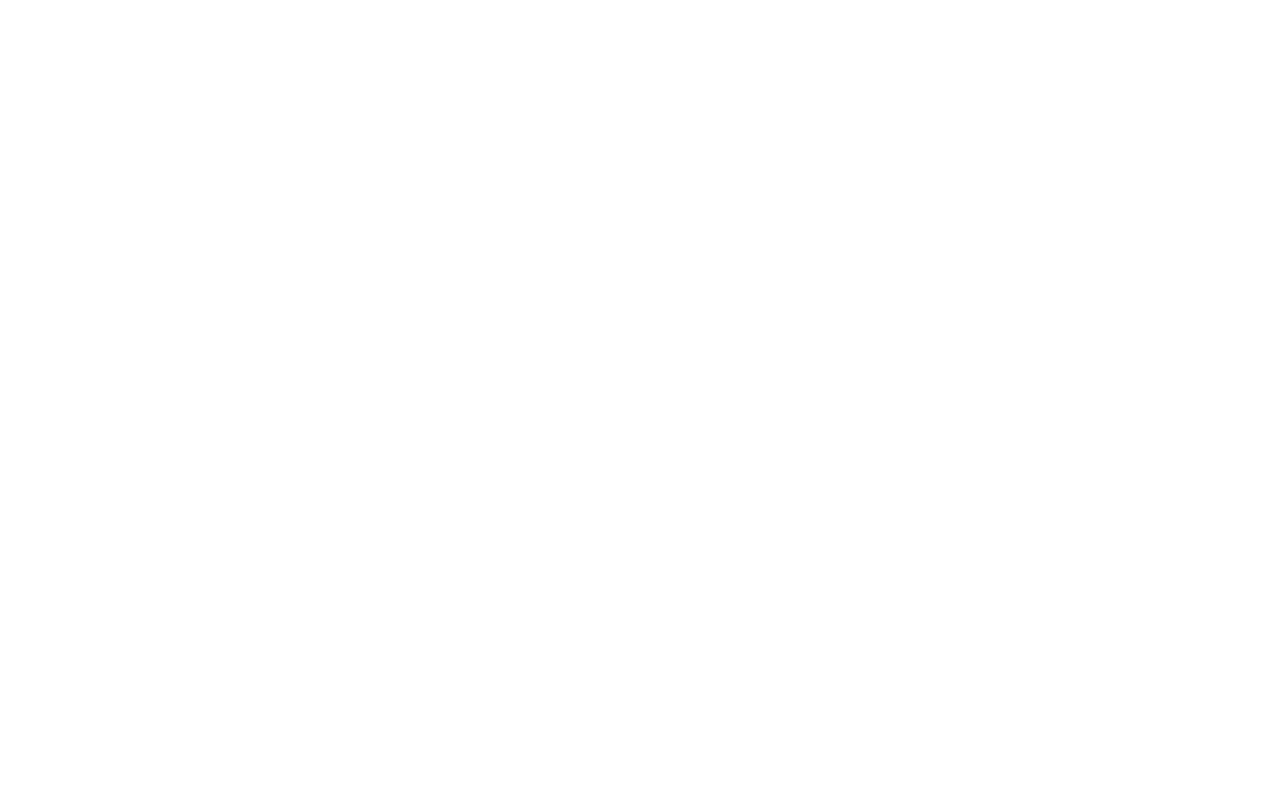
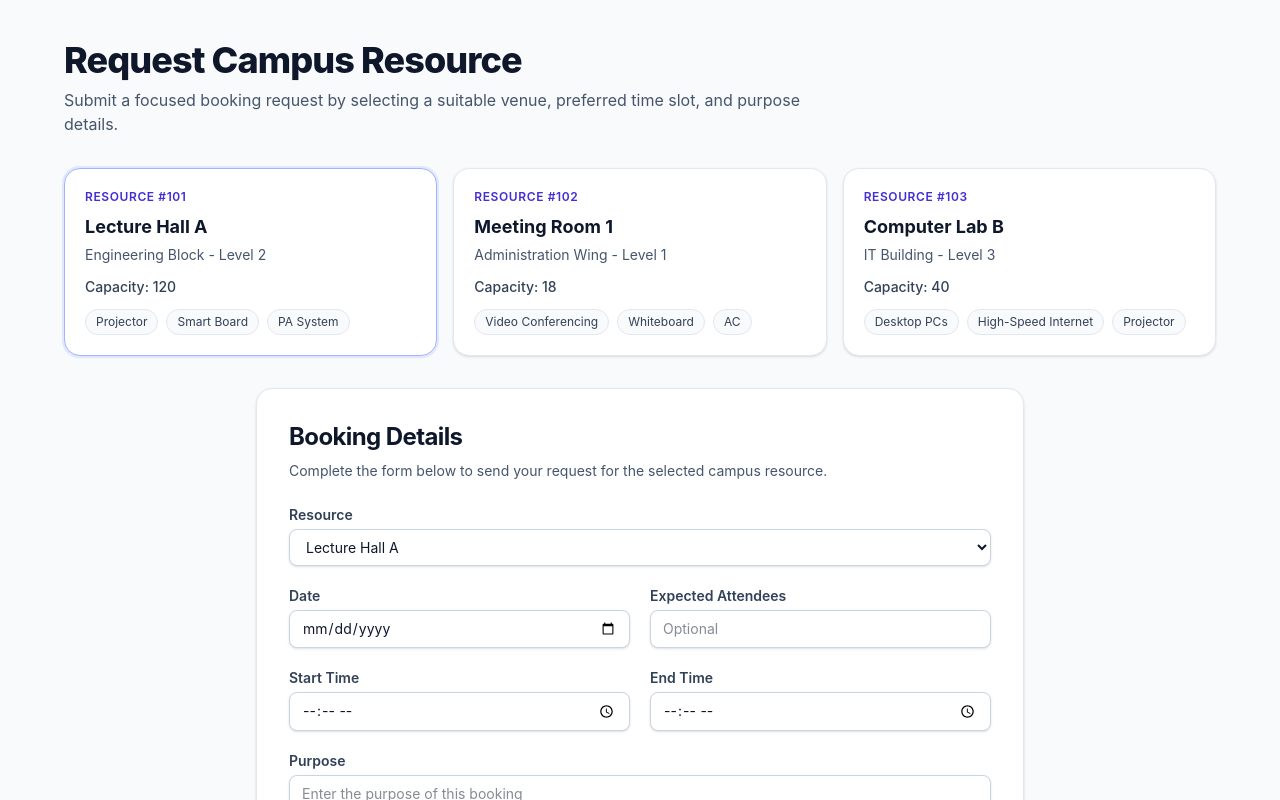
Before and after one commit to hirusha-03/it3030-paf-2026-smart-campus, a React (Vite) app in the folder frontend/smart-campus/: page /bookings in a window 1280 px wide. Before the commit this address had no page. Shown: the top 800 px of the page. Built offline with nearby package versions, Linux system fonts and the light colour scheme.

Commit message:
UI improvements
removes sidebar, top search/header bar, and dashboard shell from the Booking page
fixed the navigation

```diff
--- a/frontend/smart-campus/src/App.jsx
+++ b/frontend/smart-campus/src/App.jsx
@@ -3,6 +3,7 @@ import MainLayout from './layouts/MainLayout';
 import Home from './pages/Home';
 import HomePage from './pages/HomePage';
 import Tickets from './ticketMgmt/pages/Tickets';
+import BookingForm from './bookings/components/BookingForm';
 
 function App() {
   return (
@@ -25,6 +26,10 @@ function App() {
             </MainLayout>
           )}
         />
+        <Route
+          path="/bookings"
+          element={<BookingForm />}
+        />
       </Routes>
     </Router>
   );
--- a/frontend/smart-campus/src/bookings/components/BookingForm.jsx
+++ b/frontend/smart-campus/src/bookings/components/BookingForm.jsx
@@ -2,9 +2,27 @@ import { useState } from "react";
 import { createBooking } from "../api/bookingApi";
 
 const dummyResources = [
-  { id: 101, name: "Lecture Hall A" },
-  { id: 102, name: "Meeting Room 1" },
-  { id: 103, name: "Computer Lab B" },
+  {
+    id: 101,
+    name: "Lecture Hall A",
+    location: "Engineering Block - Level 2",
+    capacity: 120,
+    features: ["Projector", "Smart Board", "PA System"],
+  },
+  {
+    id: 102,
+    name: "Meeting Room 1",
+    location: "Administration Wing - Level 1",
+    capacity: 18,
+    features: ["Video Conferencing", "Whiteboard", "AC"],
+  },
+  {
+    id: 103,
+    name: "Computer Lab B",
+    location: "IT Building - Level 3",
+    capacity: 40,
+    features: ["Desktop PCs", "High-Speed Internet", "Projector"],
+  },
 ];
 
 const initialFormState = {
@@ -22,6 +40,7 @@ function BookingForm({ onBookingCreated }) {
   const [isSubmitting, setIsSubmitting] = useState(false);
   const [successMessage, setSuccessMessage] = useState("");
   const [errorMessage, setErrorMessage] = useState("");
+  const selectedResource = dummyResources.find((resource) => resource.id === formData.resourceIds[0]);
 
   const handleChange = (event) => {
     const { name, value } = event.target;
@@ -82,11 +101,47 @@ function BookingForm({ onBookingCreated }) {
   };
 
   return (
+    <div className="min-h-screen bg-slate-50 px-4 py-10 sm:px-6 lg:px-8">
+      <main className="mx-auto w-full max-w-6xl">
+        <header className="mb-8">
+          <h1 className="text-3xl font-extrabold tracking-tight text-slate-900 sm:text-4xl">Request Campus Resource</h1>
+          <p className="mt-2 max-w-3xl text-slate-600">
+            Submit a focused booking request by selecting a suitable venue, preferred time slot, and purpose details.
+          </p>
+        </header>
+
+        <section className="mb-8 grid gap-4 md:grid-cols-3">
+          {dummyResources.map((resource) => {
+            const isSelected = resource.id === formData.resourceIds[0];
+
+            return (
+              <article
+                key={resource.id}
+                className={`rounded-2xl border bg-white p-5 shadow-sm transition ${
+                  isSelected ? "border-indigo-300 ring-2 ring-indigo-100" : "border-slate-200"
+                }`}
+              >
+                <p className="text-xs font-semibold uppercase tracking-wider text-indigo-700">Resource #{resource.id}</p>
+                <h2 className="mt-2 text-lg font-bold text-slate-900">{resource.name}</h2>
+                <p className="mt-1 text-sm text-slate-600">{resource.location}</p>
+                <p className="mt-3 text-sm font-medium text-slate-700">Capacity: {resource.capacity}</p>
+                <div className="mt-3 flex flex-wrap gap-2">
+                  {resource.features.map((feature) => (
+                    <span key={feature} className="rounded-full border border-slate-200 bg-slate-50 px-2.5 py-1 text-xs text-slate-700">
+                      {feature}
+                    </span>
+                  ))}
+                </div>
+              </article>
+            );
+          })}
+        </section>
+
         <section className="mx-auto w-full max-w-3xl rounded-2xl border border-slate-200 bg-white p-6 shadow-sm sm:p-8">
           <div className="mb-6">
-        <h2 className="text-2xl font-bold tracking-tight text-slate-900">Create a Booking</h2>
+            <h2 className="text-2xl font-bold tracking-tight text-slate-900">Booking Details</h2>
             <p className="mt-2 text-sm text-slate-600">
-          Reserve a campus resource by selecting a date, time slot, and booking details.
+              Complete the form below to send your request for the selected campus resource.
             </p>
           </div>
 
@@ -215,6 +270,8 @@ function BookingForm({ onBookingCreated }) {
             </div>
           </form>
         </section>
+      </main>
+    </div>
   );
 }
 
--- a/frontend/smart-campus/src/components/Navbar.jsx
+++ b/frontend/smart-campus/src/components/Navbar.jsx
@@ -4,7 +4,7 @@ const navLinks = [
   { label: 'Home', to: '/' },
   { label: 'Dashboard', to: '/dashboard' },
   { label: 'Resources' },
-  { label: 'Booking' }, // Temporary shortcut until the resource selection flow is finished.
+  { label: 'Booking', to: '/bookings' },
   { label: 'MyBookings' },
 ];
 
```
Lines whose indentation alone changed are shown as unchanged.
